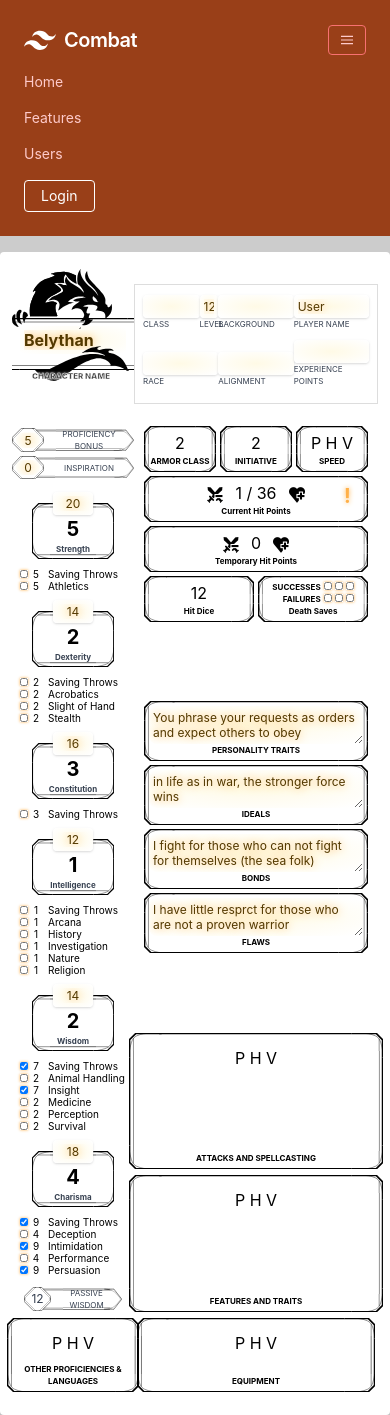
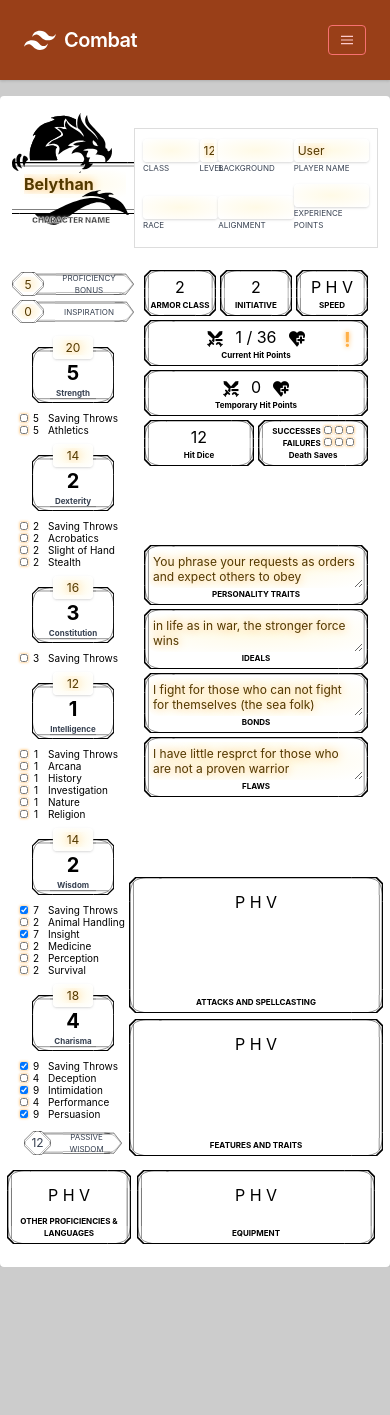
Before and after one commit to Brian-Fairbanks/combat, a React (Create React App) app in the folder client/: page /Character in a window 390 px wide. After the commit the page ends 1267 px from the top, so only its background shows below. Built offline with nearby package versions, Linux system fonts and the light colour scheme; no server answers.

Commit message:
fixed navbar

```diff
--- a/client/src/components/CharacterSheet/index.js
+++ b/client/src/components/CharacterSheet/index.js
@@ -270,6 +270,7 @@ function CharacterSheet() {
           break;
         case "tempHP":
           setStats({...stats, tempHP: stats.tempHP+val,  curHP: stats.curHP+val});
+          break;
       default:
         break;
     }
@@ -612,9 +613,9 @@ function CharacterSheet() {
                 }
 
                 <div>
-                  <img className="inline-block mr-3" width="16px" height="auto" src={require('./attack.png')} onClick={() => { modaling("curHP", -1) }} />
+                  <img className="inline-block mr-3" width="16px" height="auto" alt="v" src={require('./attack.png')} onClick={() => { modaling("curHP", -1) }} />
                   {`${stats.curHP} / ${stats.maxHP}`}
-                  <img className="inline-block ml-3" width="16px" height="auto" src={require('./heal.png')} onClick={() => { modaling("curHP", 1) }} />
+                  <img className="inline-block ml-3" width="16px" height="auto" alt="^"src={require('./heal.png')} onClick={() => { modaling("curHP", 1) }} />
                 </div>
                 <div className="text-2xs text-center font-bold" >
                   Current Hit Points
@@ -626,9 +627,9 @@ function CharacterSheet() {
             <div className="w-full marginFix">
               <div className="statBorder col-span-3 flex flex-col items-center align-center">
                 <div>
-                  <img className="inline-block mr-3" width="16px" height="auto" src={require('./attack.png')} onClick={() => { modaling("tempHP", -1) }} />
+                  <img className="inline-block mr-3" width="16px" height="auto" alt="v" src={require('./attack.png')} onClick={() => { modaling("tempHP", -1) }} />
                   {stats.tempHP}
-                  <img className="inline-block ml-3" width="16px" height="auto" src={require('./heal.png')} onClick={() => { modaling("tempHP", 1) }} />
+                  <img className="inline-block ml-3" width="16px" height="auto" alt="^" src={require('./heal.png')} onClick={() => { modaling("tempHP", 1) }} />
                 </div>
                 <div className="text-2xs text-center font-bold" >
                   Temporary Hit Points
@@ -787,7 +788,7 @@ function CharacterSheet() {
         </div>
 
         {/* 4/1 */}
-        <div className="py-2 ">
+        <div className="py-2 mt-2 mr-2">
           <div className="w-full h-full statBorder flex flex-col items-center align-center">
             <div className="flex-grow py-2">
               {"P H V"}
@@ -799,7 +800,7 @@ function CharacterSheet() {
         </div>
 
         {/* 4/2 */}
-        <div className="p-2 col-span-2">
+        <div className="p-2 mt-2 col-span-2">
           <div className="w-full h-full statBorder flex flex-col items-center align-center">
             <div className="flex-grow py-2">
               {"P H V"}
--- a/client/src/components/Header/header.css
+++ b/client/src/components/Header/header.css
@@ -0,0 +1,14 @@
+
+
+#nav-content{
+  max-height:0px;
+  overflow:hidden;
+  /* -webkit-transition: all .3s cubic-bezier(.36,1.03,.85,.83);
+  -moz-transition: all .3s cubic-bezier(.36,1.03,.85,.83);
+  -o-transition: all .3s cubic-bezier(.36,1.03,.85,.83); */
+  transition: all .3s cubic-bezier(.49,1.24,.51,.55);
+}
+
+#nav-content.slide{
+  max-height:160px;
+}
--- a/client/src/components/Header/index.js
+++ b/client/src/components/Header/index.js
@@ -1,49 +1,73 @@
-import React, {useContext} from "react";
+import React, { useContext } from "react";
 import { Link } from "react-router-dom";
 import UserContext from "../../utils/userContext";
+import './header.css';
 
 function Header() {
 
     const { user } = useContext(UserContext);
 
+    function toggleNav() {
+        document.getElementById("nav-content").classList.toggle("slide");
+    }
+
 
     return (
-        <nav className="flex items-center justify-between flex-wrap bg-red p-6">
+        <nav className="flex shadow items-center justify-between flex-wrap bg-red p-6">
             <div className="flex items-center flex-shrink-0 text-white mr-6">
                 <svg className="fill-current h-8 w-8 mr-2" width="54" height="54" viewBox="0 0 54 54" xmlns="http://www.w3.org/2000/svg"><path d="M13.5 22.1c1.8-7.2 6.3-10.8 13.5-10.8 10.8 0 12.15 8.1 17.55 9.45 3.6.9 6.75-.45 9.45-4.05-1.8 7.2-6.3 10.8-13.5 10.8-10.8 0-12.15-8.1-17.55-9.45-3.6-.9-6.75.45-9.45 4.05zM0 38.3c1.8-7.2 6.3-10.8 13.5-10.8 10.8 0 12.15 8.1 17.55 9.45 3.6.9 6.75-.45 9.45-4.05-1.8 7.2-6.3 10.8-13.5 10.8-10.8 0-12.15-8.1-17.55-9.45-3.6-.9-6.75.45-9.45 4.05z" /></svg>
                 <span className="font-semibold text-xl tracking-tight">Combat</span>
             </div>
-            <div className="block lg:hidden">
-                <button className="flex items-center px-3 py-2 border rounded text-red-200 border-red-400 hover:text-white hover:border-white">
+            <div className="block sm:hidden">
+                <button
+                    className="flex items-center px-3 py-2 border rounded text-red-200 border-red-400 hover:text-white hover:border-white"
+                    onClick={() => toggleNav()}>
                     <svg className="fill-current h-3 w-3" viewBox="0 0 20 20" xmlns="http://www.w3.org/2000/svg"><title>Menu</title><path d="M0 3h20v2H0V3zm0 6h20v2H0V9zm0 6h20v2H0v-2z" /></svg>
                 </button>
             </div>
-            <div className="w-full block flex-grow lg:flex lg:items-center lg:w-auto">
-                <div className="text-sm lg:flex-grow">
-                    <Link to="/" className="block mt-4 lg:inline-block lg:mt-0 text-red-200 hover:text-white mr-4">
+            <div className="w-full block flex-grow flex items-center w-full sm:w-auto">
+                <div id="nav-content" className=" sm:block text-sm w-full sm:flex-grow">
+
+                    {/* Only visable on hamburger expanded */}
+                    <div className="block border-b-2 pb-1 border-red-900 sm:hidden w-full flex align-center items-center justify-center">
+                        {
+                            !user.username ?
+                                <Link to="/login" className="self-end inline-block text-sm px-4 py-2 leading-none border rounded text-white border-white hover:border-transparent hover:text-red-500 hover:bg-white mt-4 sm:mt-0">Login</Link>
+                                :
+                                <div className="inline-block">
+                                    <div className="inline-block text-sm text-white mr-4">
+                                        Hello <Link to={"/user/" + user.username} className="text-white font-semibold ">{user.username}</Link>
+                                    </div>
+                                    <button className="inline-block text-sm mr-4 px-4 py-2 leading-none border rounded text-white border-white hover:border-transparent hover:text-red-500 hover:bg-white mt-4 sm:mt-0">Logout</button>
+                                </div>
+                        }
+                    </div>
+
+
+                    <Link to="/" className="block mt-4 sm:inline-block sm:mt-0 text-red-200 hover:text-white mr-4">
                         Home
                     </Link>
-                    <Link to="/features" className="block mt-4 lg:inline-block lg:mt-0 text-red-200 hover:text-white mr-4">
+                    <Link to="/features" className="block mt-4 sm:inline-block sm:mt-0 text-red-200 hover:text-white mr-4">
                         Features
                     </Link>
-                    <Link to="/user" className="block mt-4 lg:inline-block lg:mt-0 text-red-200 hover:text-white">
+                    <Link to="/user" className="block mt-4 sm:inline-block sm:mt-0 text-red-200 hover:text-white mr-4">
                         Users
                     </Link>
                 </div>
-                <div>
-                    {/* <Link to="/login" className="inline-block text-sm px-4 py-2 leading-none border rounded text-white border-white hover:border-transparent hover:text-teal-500 hover:bg-white mt-4 lg:mt-0">Login</Link> */}
-                    {
-                    !user.username?
-                        <Link to="/login" className="inline-block text-sm px-4 py-2 leading-none border rounded text-white border-white hover:border-transparent hover:text-red-500 hover:bg-white mt-4 lg:mt-0">Login</Link>
+            </div>
+
+            <div className="hidden sm:inline-block">
+                {
+                    !user.username ?
+                        <Link to="/login" className="self-end inline-block text-sm px-4 py-2 mr-4 leading-none border rounded text-white border-white hover:border-transparent hover:text-red-500 hover:bg-white mt-4 sm:mt-0">Login</Link>
                         :
-                        <div>
-                            <div className="inline-block text-sm px-4 py-2 text-white">
-                                Hello <Link to={"/user/"+user.username} className="text-white font-semibold ">{user.username}</Link>
+                        <div className="inline-block">
+                            <div className="inline-block text-sm text-white mr-4">
+                                Hello <Link to={"/user/" + user.username} className="text-white font-semibold ">{user.username}</Link>
                             </div>
-                            <button className="inline-block text-sm px-4 py-2 leading-none border rounded text-white border-white hover:border-transparent hover:text-red-500 hover:bg-white mt-4 lg:mt-0">Logout</button>
+                            <button className="inline-block text-sm mr-4 px-4 py-2 leading-none border rounded text-white border-white hover:border-transparent hover:text-red-500 hover:bg-white mt-4 sm:mt-0">Logout</button>
                         </div>
-                    }
-                </div>
+                }
             </div>
         </nav>
     );
```
